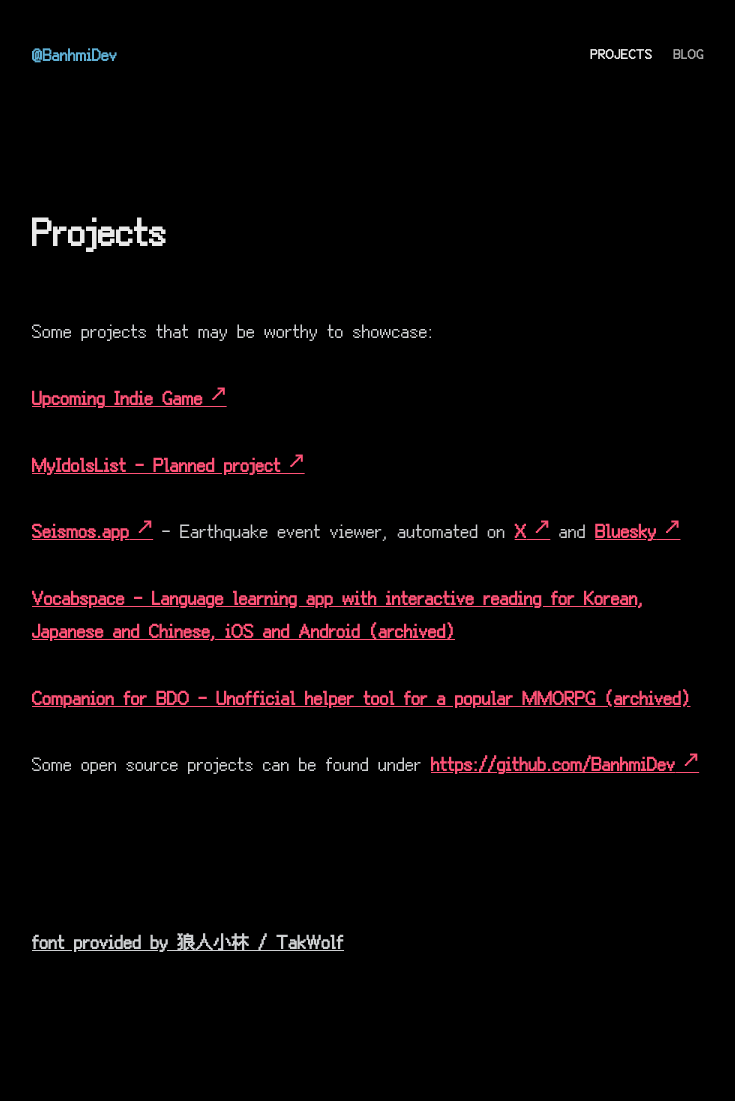
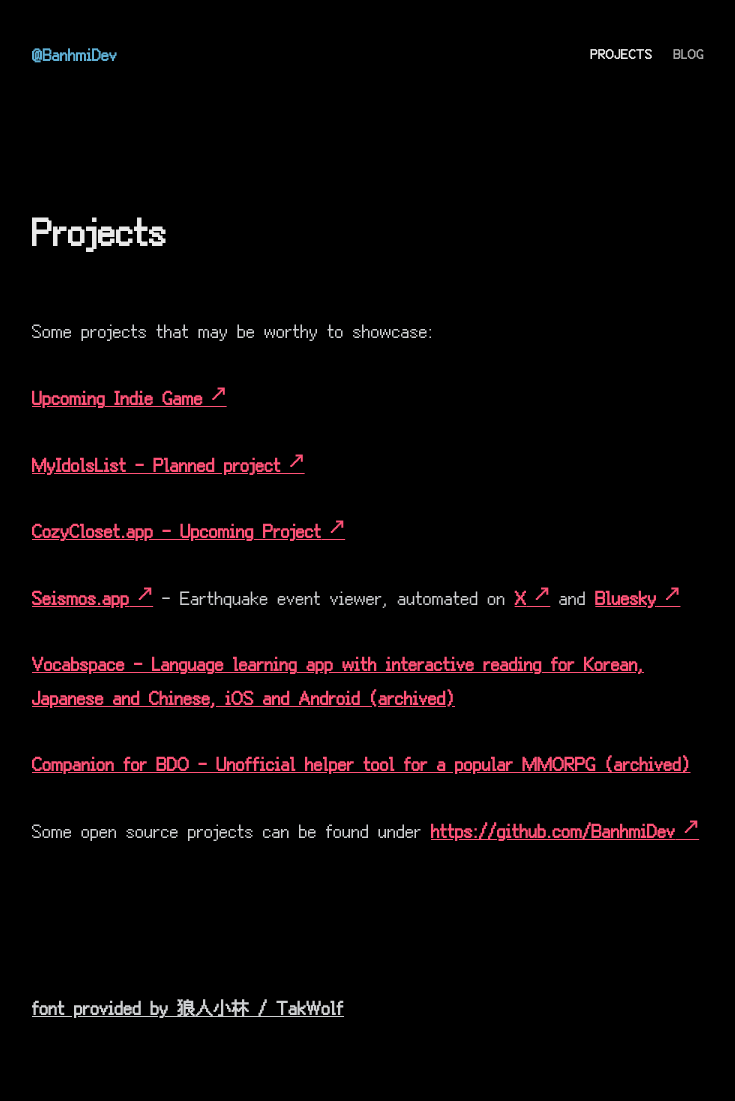
Before and after one commit to BanhmiDev/banhmidev.github.io, a Jekyll site: the page built from projects.html, in a window 1280 px wide. Shown: the whole page, without its empty margins (268-1003 px from the left). Built offline with Jekyll 4.4.1, drawn with Linux system fonts in a browser that asks for light colours; before the commit the page ends 1034 px from its top, so only the background shows below that.

Commit message:
Update projects.html

```diff
--- a/projects.html
+++ b/projects.html
@@ -10,6 +10,8 @@
 <br/><br/>
 <a target="_blank" href="https://myidolslist.com">MyIdolsList - Planned project</a>
 <br/><br/>
+<a target="_blank" href="https://cozycloset.app">CozyCloset.app - Upcoming Project</a>
+<br/><br/>
 <a target="_blank" href="https://seismos.app">Seismos.app</a> - Earthquake event viewer, automated on <a target="_blank" href="https://x.com/seismosapp">X</a> and <a target="_blank" href="https://bsky.app/profile/seismos.app">Bluesky</a></a>
 <br/><br/>
 <a href="#">Vocabspace - Language learning app with interactive reading for Korean, Japanese and Chinese, iOS and Android (archived)</a>
```
